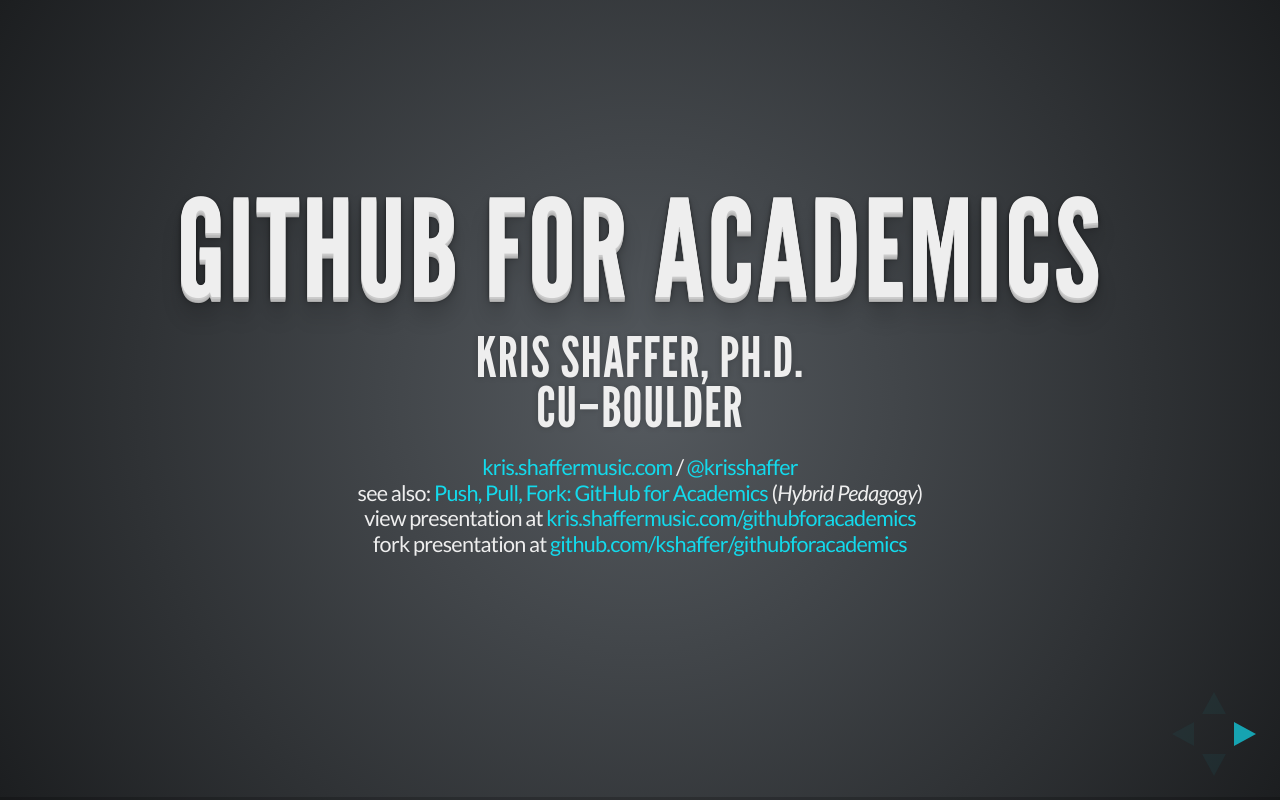
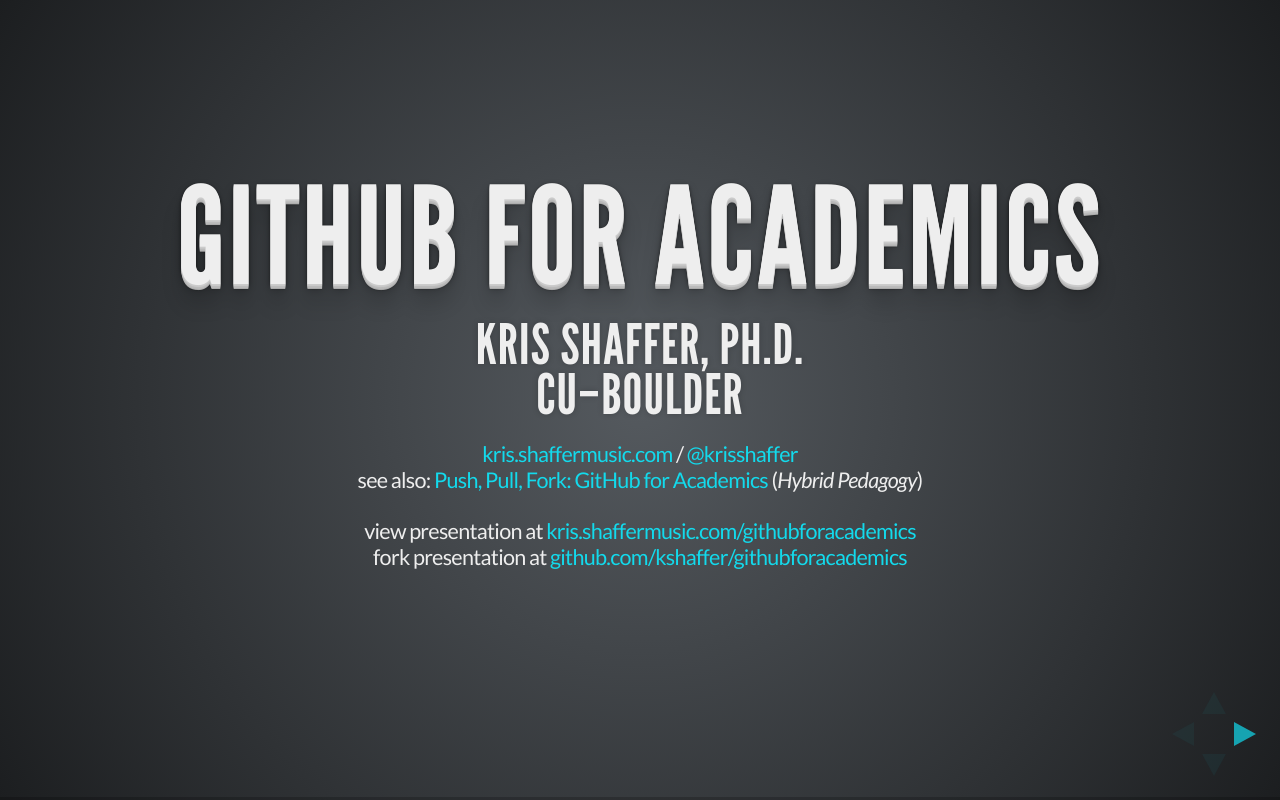
Before and after one commit to kshaffer/githubforacademics, a website: page index.html in a window 1280 px wide. Drawn offline with Linux system fonts and the light colour scheme.

Commit message:
Update index.html

```diff
--- a/index.html
+++ b/index.html
@@ -40,7 +40,7 @@
 					<h1>GitHub for academics</h1>
 					<h3>Kris Shaffer, Ph.D.<br/>CU–Boulder</h3>
 					<p>
-						<small><a href="http://kris.shaffermusic.com">kris.shaffermusic.com</a> / <a href="http://twitter.com/krisshafer">@krisshaffer</a><br/>see also: <a href="http://www.hybridpedagogy.com/Journal/files/GitHub_for_Academics.html">Push, Pull, Fork: GitHub for Academics</a> (<i>Hybrid Pedagogy</i>)<br/>view presentation at <a href="http://kris.shaffermusic.com/githubforacademics">kris.shaffermusic.com/githubforacademics</a><br/>fork presentation at <a href="http://github.com/kshaffer/githubforacademics">github.com/kshaffer/githubforacademics</a></small>
+						<small><a href="http://kris.shaffermusic.com">kris.shaffermusic.com</a> / <a href="http://twitter.com/krisshafer">@krisshaffer</a><br/>see also: <a href="http://www.hybridpedagogy.com/Journal/files/GitHub_for_Academics.html">Push, Pull, Fork: GitHub for Academics</a> (<i>Hybrid Pedagogy</i>)<br/><br/>view presentation at <a href="http://kris.shaffermusic.com/githubforacademics">kris.shaffermusic.com/githubforacademics</a><br/>fork presentation at <a href="http://github.com/kshaffer/githubforacademics">github.com/kshaffer/githubforacademics</a></small>
 					</p>
 				</section>
 
```
